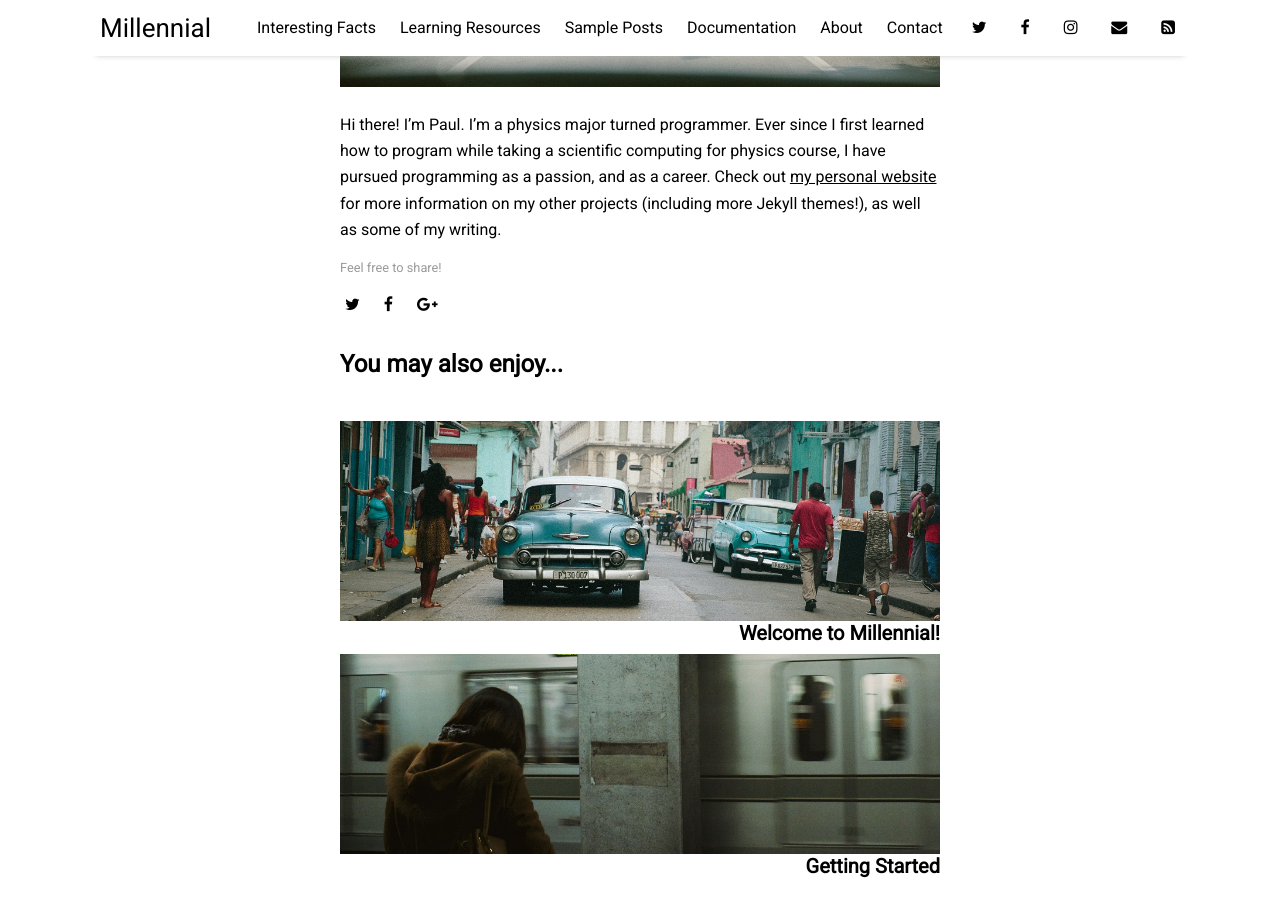
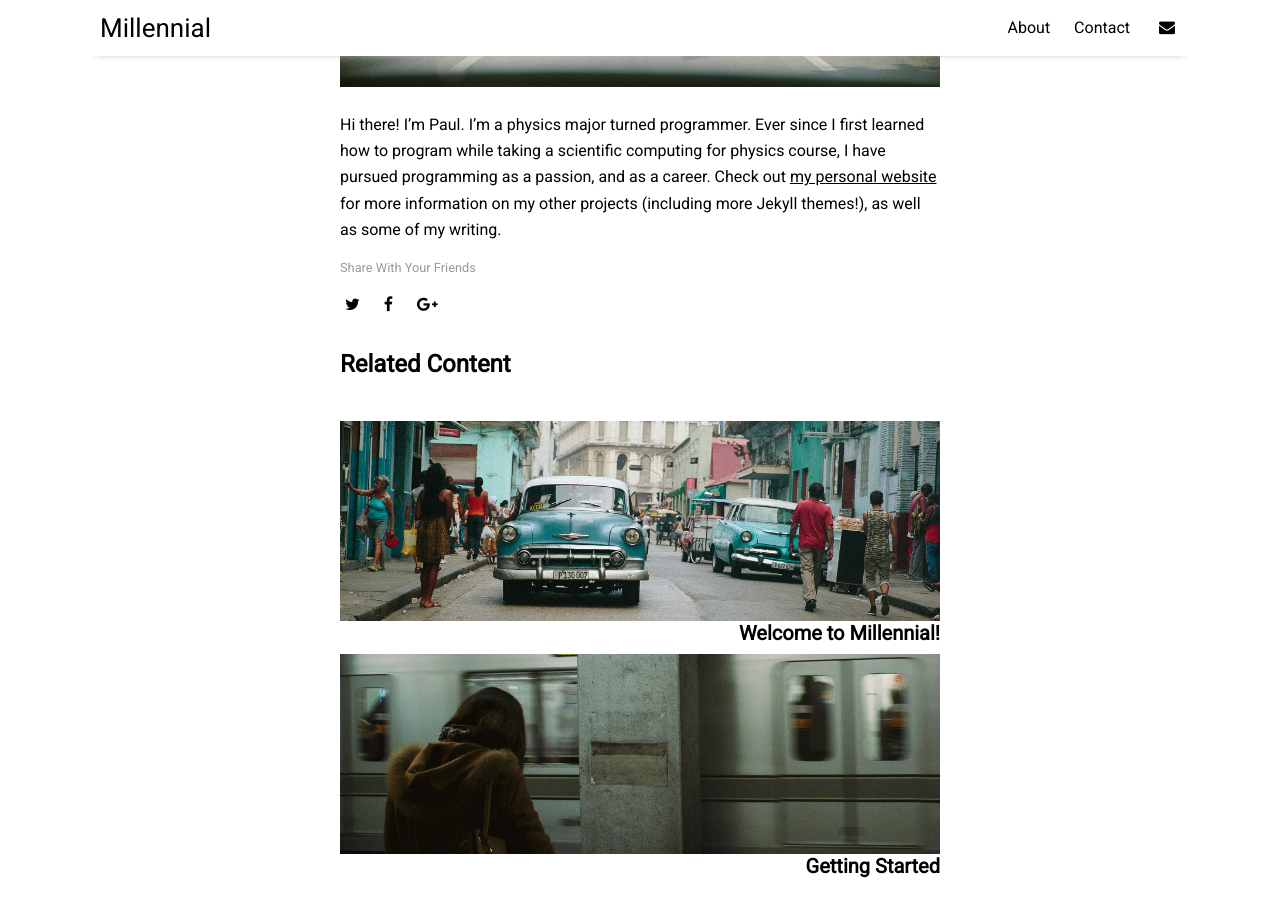
Before and after one commit to djbehnke/djbehnke.github.io, a Jekyll site: the page built from _posts/2016-04-04-about-the-author.md, in a window 1280 px wide and 900 px high, scrolled down 475 px. Built offline with Jekyll 4.4.1, drawn with Linux system fonts in a browser that asks for light colours; nearby versions of some CDN libraries.

Commit message:
Change settings.yaml from default

```diff
--- a/_data/settings.yml
+++ b/_data/settings.yml
@@ -1,26 +1,22 @@
 # Change 'comments' to true for Disqus comments
 disqus:
   comments: false
-  disqus_shortname: 'millennial-3'
+  disqus_shortname: ''
 
 # If you are not using Google Analytics, please change 'google-ID' to an empty string
-google-ID: 'UA-112060364-2'
+google-ID: ''
 
 menu:
-- {name: 'Interesting Facts', folder: 'pages', file: 'facts.html'}
-- {name: 'Learning Resources', folder: 'pages', file: 'resources.html'}
-- {name: 'Sample Posts', folder: 'pages', file: 'sample-posts.html'}
-- {name: 'Documentation', folder: 'pages', file: 'documentation.html'}
 - {name: 'About', folder: 'pages', file: 'about.html'}
 - {name: 'Contact', folder: 'pages', file: 'contact.html'}
 
 # Available social icons are powered by Font Awesome, so you can use any icon that they offer
 social:
-- {icon: 'twitter', link: 'https://twitter.com/paululele'}
-- {icon: 'facebook', link: 'https://www.facebook.com/Le.Paul.94'}
-- {icon: 'instagram', link: 'https://instagram.com/paululele'}
-- {icon: 'envelope', link: 'mailto:l.nguyen.paul@gmail.com'}
-- {icon: 'rss-square', link: 'feed.xml'}
+# - {icon: 'twitter', link: 'https://twitter.com/'}
+# - {icon: 'facebook', link: 'https://www.facebook.com/'}
+# - {icon: 'instagram', link: 'https://instagram.com/'}
+- {icon: 'envelope', link: 'mailto:djbehnke.mail@gmail.com'}
+# - {icon: 'rss-square', link: 'feed.xml'}
 # - {icon: 'rss-square', link: 'rss-feed.xml'}
 
 # Customize site text
@@ -28,8 +24,8 @@ pagination:
   next_page: 'Newer'
   previous_page: 'Older'
 
-sharing_button_prompt: 'Feel free to share!'
+sharing_button_prompt: 'Share With Your Friends'
 
-related_posts: 'You may also enjoy...'
+related_posts: 'Related Content'
 
 post_date_prefix: 'Written on'
```
